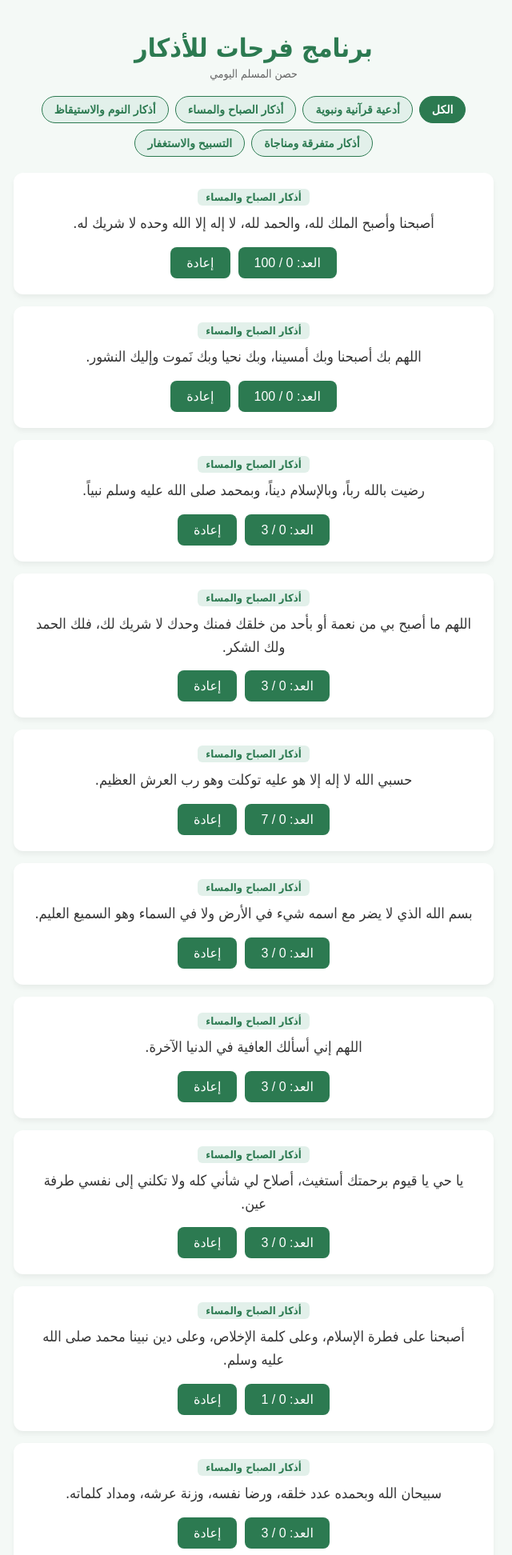
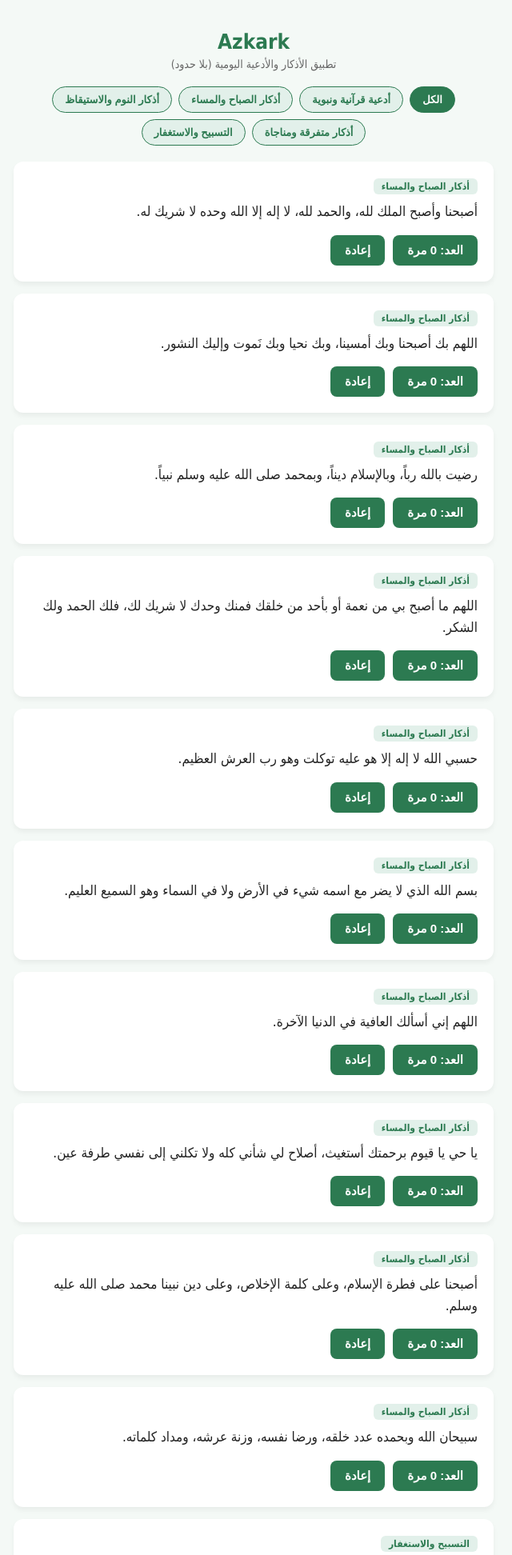
Before and after one commit to frfirone-hub/farhat-azkar, a Flask app: page / in a window 1280 px wide. Shown: the top 1944 px of the page at 80% size, without its empty margins (323-963 px from the left). Run offline with Flask 3, Linux system fonts and the light colour scheme.

Commit message:
Update title and layout for Azkark application

```diff
--- a/templates/index.html
+++ b/templates/index.html
@@ -3,8 +3,7 @@
 <head>
     <meta charset="UTF-8">
     <meta name="viewport" content="width=device-width, initial-scale=1.0">
-    <title>برنامج فرحات للأذكار</title>
-    <!-- سطر ربط ملف الـ Manifest لتثبيت التطبيق على الموبايل -->
+    <title>Azkark - برنامج الأذكار</title>
     <link rel="manifest" href="{{ url_for('static', filename='manifest.json') }}">
     <style>
         body {
@@ -13,11 +12,13 @@
             color: #333;
             margin: 0;
             padding: 20px;
+            text-align: right;
         }
         h1 {
             text-align: center;
             color: #2c7a51;
             margin-bottom: 5px;
+            font-size: 26px;
         }
         .subtitle {
             text-align: center;
@@ -43,7 +44,7 @@
             padding: 8px 15px;
             border-radius: 20px;
             cursor: pointer;
-            font-size: 14px;
+            font-size: 13px;
             font-weight: bold;
             transition: 0.2s;
         }
@@ -57,10 +58,10 @@
             margin-bottom: 15px;
             border-radius: 12px;
             box-shadow: 0 4px 6px rgba(0,0,0,0.05);
-            text-align: center;
+            text-align: right;
         }
         .category-tag {
-            font-size: 13px;
+            font-size: 12px;
             color: #2c7a51;
             background-color: #e2f0ea;
             display: inline-block;
@@ -70,24 +71,26 @@
             margin-bottom: 8px;
         }
         .text {
-            font-size: 18px;
+            font-size: 17px;
             margin-bottom: 15px;
             line-height: 1.6;
+            color: #222;
         }
         .btn-group {
             display: flex;
-            justify-content: center;
+            justify-content: flex-start;
             gap: 10px;
         }
         button.action-btn {
             background-color: #2c7a51;
             color: white;
             border: none;
-            padding: 10px 20px;
-            font-size: 16px;
+            padding: 10px 18px;
+            font-size: 15px;
             border-radius: 8px;
             cursor: pointer;
             transition: 0.2s;
+            font-weight: bold;
         }
         button.action-btn:hover {
             background-color: #235f3f;
@@ -103,8 +106,8 @@
 <body>
 
     <div class="container">
-        <h1>برنامج فرحات للأذكار</h1>
-        <div class="subtitle">حصن المسلم اليومي</div>
+        <h1>Azkark</h1>
+        <div class="subtitle">تطبيق الأذكار والأدعية اليومية (بلا حدود)</div>
 
         <div class="filter-container">
             <button class="filter-btn active" onclick="filterCategory('الكل', this)">الكل</button>
@@ -119,10 +122,11 @@
                 <div class="category-tag">{{ zikr.category }}</div>
                 <div class="text">{{ zikr.text }}</div>
                 <div class="btn-group">
-                    <button id="btn-{{ zikr.id }}" class="action-btn" onclick="incrementCounter({{ zikr.id }}, {{ zikr.count }})">
-                        العد: <span id="count-{{ zikr.id }}">0</span> / {{ zikr.count }}
+                    <!-- نظام عداد بلا نهاية مع إظهار العدد الحالي -->
+                    <button id="btn-{{ zikr.id }}" class="action-btn" onclick="incrementCounter({{ zikr.id }})">
+                        العد: <span id="count-{{ zikr.id }}">0</span> مرة
                     </button>
-                    <button class="action-btn reset-btn" onclick="resetCounter({{ zikr.id }}, {{ zikr.count }})">إعادة</button>
+                    <button class="action-btn reset-btn" onclick="resetCounter({{ zikr.id }})">إعادة</button>
                 </div>
             </div>
             {% endfor %}
@@ -132,28 +136,19 @@
     <script>
         const counters = {};
 
-        function incrementCounter(id, maxCount) {
+        function incrementCounter(id) {
             if (!counters[id]) {
                 counters[id] = 0;
             }
 
-            if (counters[id] < maxCount) {
-                counters[id]++;
-                document.getElementById(`count-${id}`).innerText = counters[id];
-
-                if (counters[id] === maxCount) {
-                    const btn = document.getElementById(`btn-${id}`);
-                    btn.innerHTML = `تم الذكر ✓ (<span id="count-${id}">${maxCount}</span> / ${maxCount})`;
-                    btn.style.backgroundColor = "#8c8c8c";
-                }
-            }
+            // عدّاد بلا نهاية (يزيد باستمرار دون توقف)
+            counters[id]++;
+            document.getElementById(`count-${id}`).innerText = counters[id];
         }
 
-        function resetCounter(id, maxCount) {
+        function resetCounter(id) {
             counters[id] = 0;
-            const btn = document.getElementById(`btn-${id}`);
-            btn.style.backgroundColor = "#2c7a51";
-            btn.innerHTML = `العد: <span id="count-${id}">0</span> / ${maxCount}`;
+            document.getElementById(`count-${id}`).innerText = 0;
         }
 
         function filterCategory(category, element) {
```
